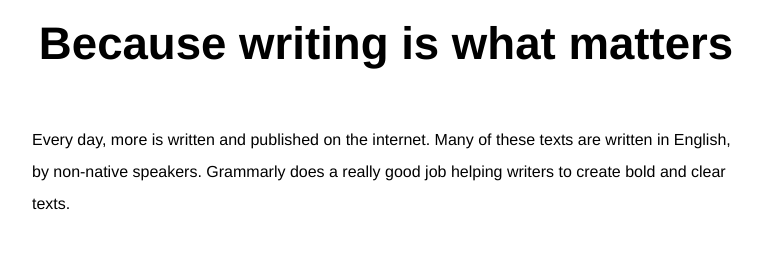
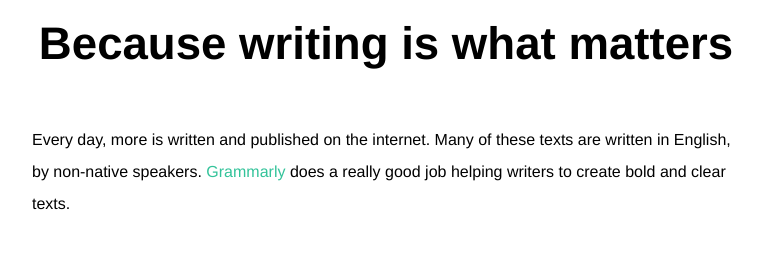
Before and after one commit to brunoluiz/grammarly-markdown-extension, a browser extension: page public/index.html in a window 1280 px wide. Shown: the part 980-1250 px from the top of the page, without its empty margins (254-1020 px from the left). Drawn offline with Linux system fonts and the light colour scheme.

Commit message:
chore: add grammarly link

```diff
--- a/public/index.html
+++ b/public/index.html
@@ -52,7 +52,7 @@
     <div class='divider-big' ></div>
     <section class='details'>
       <h2>Because writing is what matters</h2>
-      <p>Every day, more is written and published on the internet. Many of these texts are written in English, by non-native speakers. Grammarly does a really good job helping writers to create bold and clear texts.</p>
+      <p>Every day, more is written and published on the internet. Many of these texts are written in English, by non-native speakers. <a href='https://grammarly.com' target='_blank' alt='Grammarly official website'>Grammarly</a> does a really good job helping writers to create bold and clear texts.</p>
     <section/>
     <div class='divider-small fancy' ></div>
     <section class='usage'>
```
